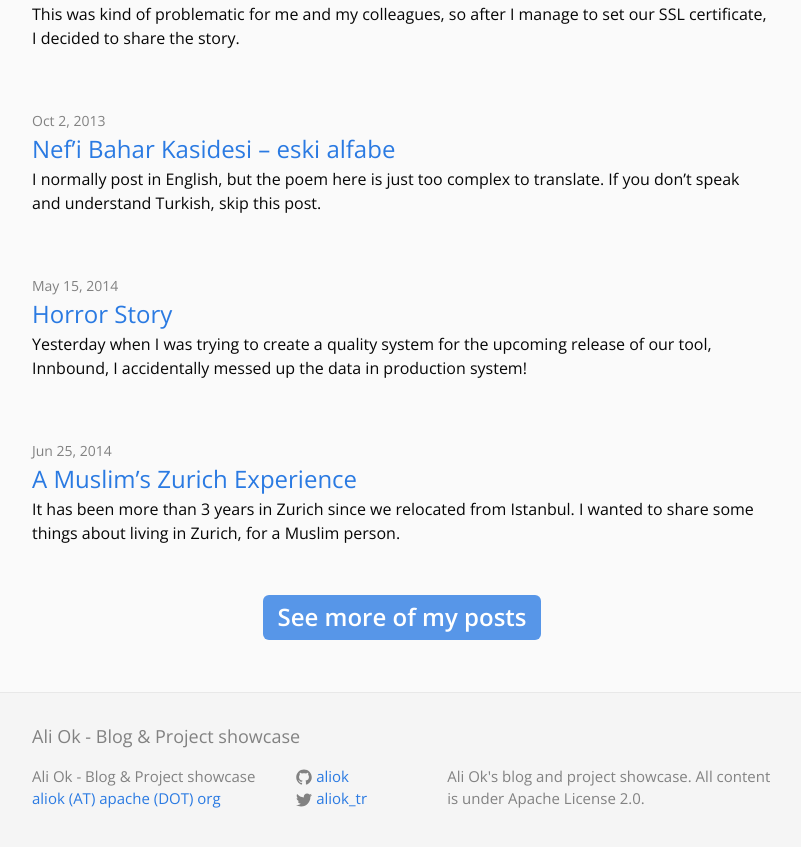
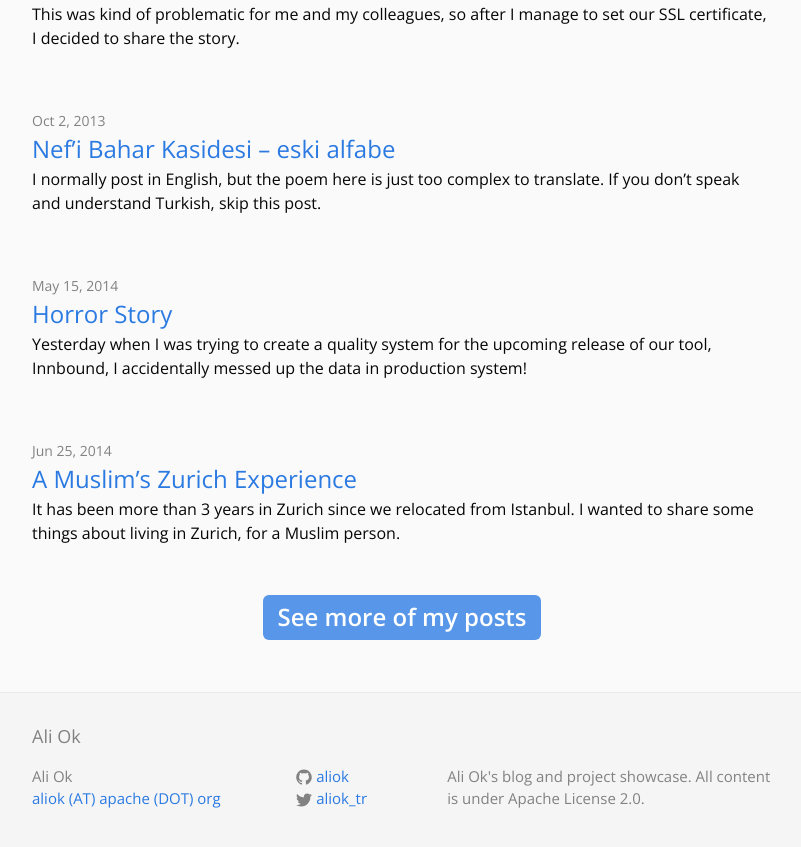
Before and after one commit to aliok/aliok.github.io, a Jekyll site: the page built from index.html, in a window 1280 px wide and 900 px high, scrolled down 868 px. Shown: the top 847 px of the window, without its empty margins (238-1039 px from the left). Built offline with Jekyll 4.4.1, drawn with Linux system fonts in a browser that asks for light colours; some of the changed text lies outside the part shown.

Commit message:
Change site title

```diff
--- a/_config.yml
+++ b/_config.yml
@@ -1,5 +1,5 @@
 # Site settings
-title: Ali Ok - Blog & Project showcase
+title: Ali Ok
 email: aliok (AT) apache (DOT) org
 description: > # this means to ignore newlines until "baseurl:"
   Ali Ok's blog and project showcase. All content is under Apache License 2.0.
```
